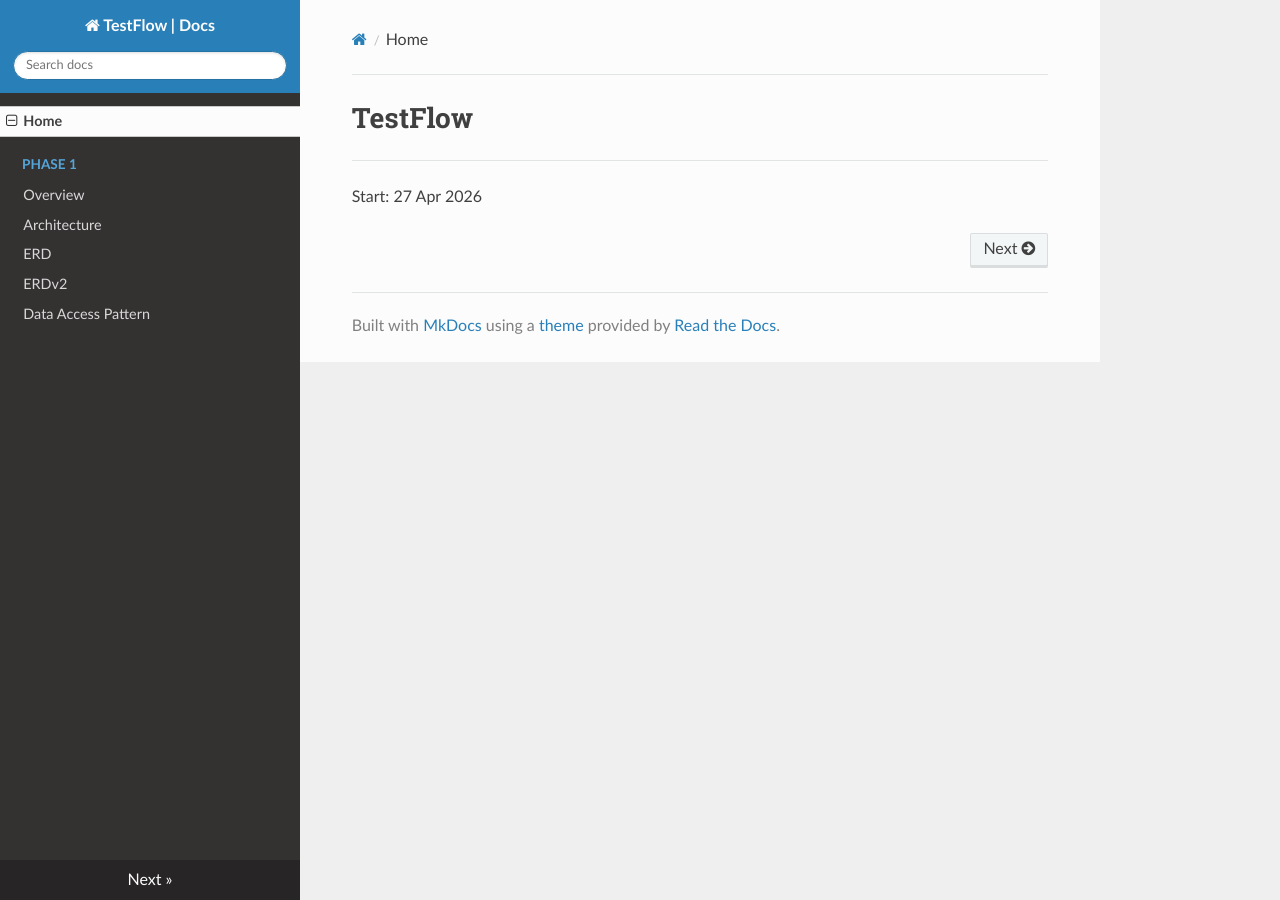
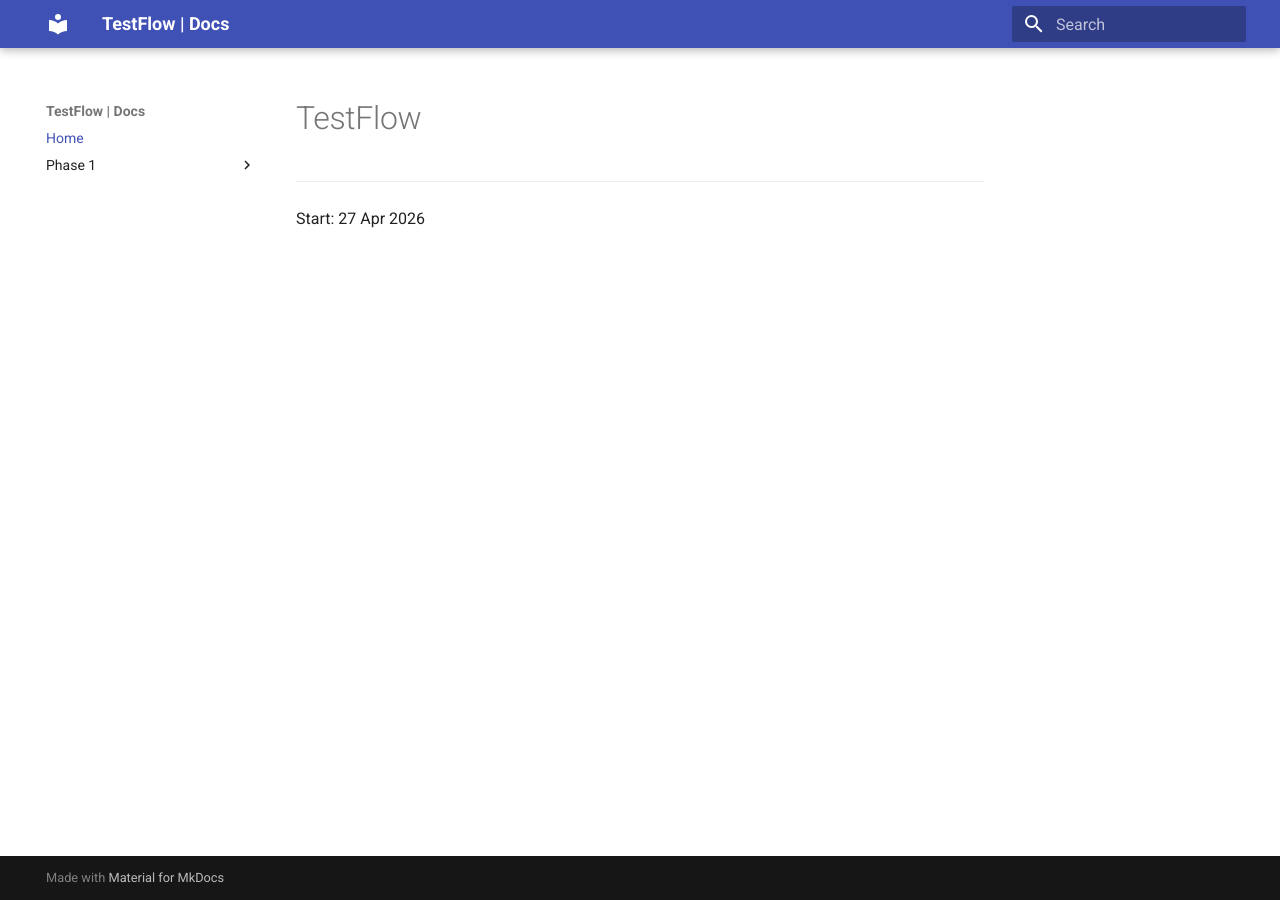
Before and after one commit to sharma-dikshant/TestFlow-Docs, an MkDocs documentation site: the page built from docs/index.md, in a window 1280 px wide. Built offline with MkDocs 1.6.1 and Material for MkDocs 9.7.7, drawn with Linux system fonts in a browser that asks for light colours; nearby versions of some CDN libraries.

Commit message:
refactor: update theme to material theme

```diff
--- a/mkdocs.yml
+++ b/mkdocs.yml
@@ -1,5 +1,5 @@
 site_name: TestFlow | Docs
-theme: readthedocs
+theme: material
 plugins:
   - search
   - mermaid2
```
Also changed, not shown: requirements.txt (+13 -90 lines).
